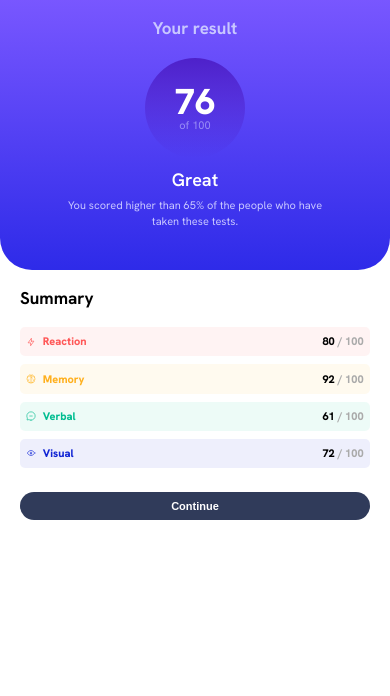
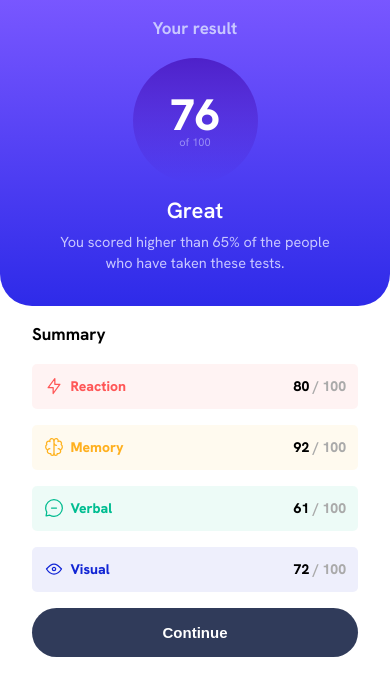
Before and after one commit to Philip-Machar/Result-Summary-Component, a plain HTML site: page index.html in a window 390 px wide. Drawn offline with Linux system fonts and the light colour scheme.

Commit message:
completed mobile version

```diff
--- a/style.css
+++ b/style.css
@@ -24,7 +24,7 @@
     --violet-blue: hsla(256, 72%, 46%, 1);
     --persion-blue: hsla(241, 72%, 46%, 0);
 
-    /* Gradients colors*/
+    /* font size*/
     --font-size-base: 18px;
 }
 
@@ -287,8 +287,60 @@ body {
         border-radius: 0 0 2rem 2rem;
     }
 
+    .score {
+        width: 125px;
+        height: 125px;
+        padding: 1.5rem;
+        margin-bottom: 0.7rem;
+    }
+
+    .score > p:nth-child(1) {
+        font-size: 44px;
+    }
+
     .text-content {
-        padding: 0 3.5rem 2.5rem;
+        padding: 0 3.5rem 2rem;
+    }
+
+    .text-content-title {
+        font-size: 22px;
+        margin-bottom: 0.25rem;
+    }
+
+    .text {
+        font-size: 14.5px;
+    }
+
+    .summary {
+        font-size: 14px;
+    }
+
+    .summary-title {
+        font-size: 17px;
+        padding: 1rem 2rem;
+    }
+
+    .summary-item-left > svg {
+        width: 20px;
+        height: 20px;
+    }
+
+    .summary-list {
+        padding: 0 2rem;
+        gap: 1rem;
+    }
+
+    .summary-list-item {
+        padding: 0.75rem;
+    }
+
+    .continue-btn-container {
+        padding: 1rem 2rem;
+    }
+
+    .continue-btn-container > button {
+        font-size: 15px;
+        padding: 1rem 2rem;
     }
 
 }
```
